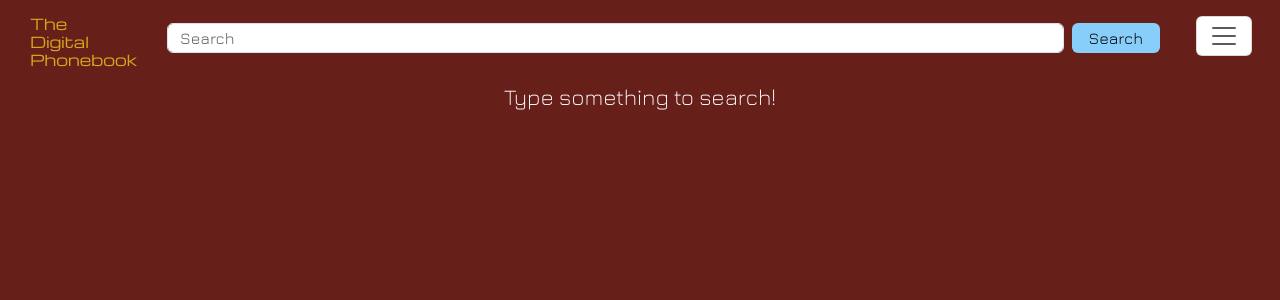
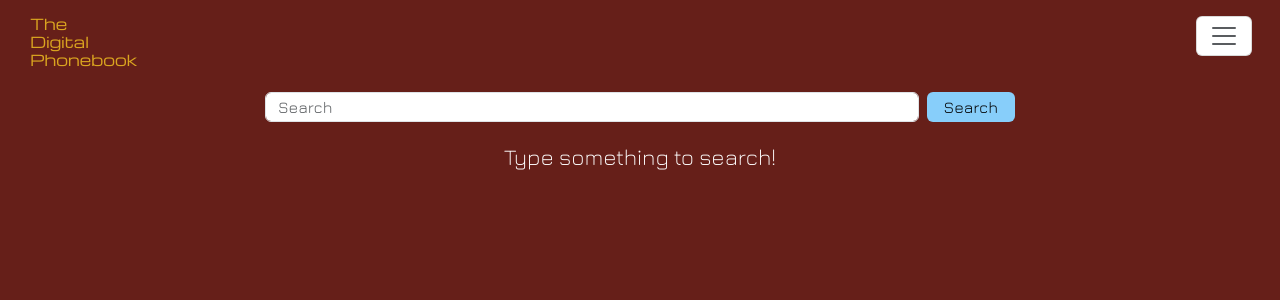
Before and after one commit to OrangeRectanglePerson/cs6131-assignment1, a Vue app: page /search in a window 1280 px wide. Shown: the top 300 px of the page. Built offline with nearby package versions, Linux system fonts and the light colour scheme.

Commit message:
moved search bar down

```diff
--- a/src/components/SearchResultBig.vue
+++ b/src/components/SearchResultBig.vue
@@ -22,7 +22,7 @@ defineProps({
 .search-result-container {
   display: grid;
   border: solid;
-  border-width: 0.1em 0;
+  border-width: 1px 0;
   border-image: linear-gradient(to right, transparent 0%, white 10% 90%, transparent 100%) 1;
   grid-row-gap: 1em;
   padding: 1em 0;
--- a/src/views/SearchView.vue
+++ b/src/views/SearchView.vue
@@ -55,7 +55,10 @@ function new_search() {
         Phonebook
       </h1>
 
-      <form class="d-flex searchbar" role="search" v-on:submit="search_btn">
+
+    </div>
+
+    <form class="d-flex searchbar" role="search" v-on:submit="search_btn">
         <input
           class="form-control me-2"
           type="search"
@@ -66,7 +69,6 @@ function new_search() {
         />
         <button class="btn" type="submit">Search</button>
       </form>
-    </div>
 
     <div class="search-querier-wrapper">
       <Transition>
@@ -143,13 +145,11 @@ main {
 }
 
 .searchbar {
-  height: 2em;
-  width: auto;
-  margin-top: 0.5em;
-  margin-left: 2em;
-  margin-right: 7em;
-  grid-column: 2;
-  font-weight: 400;
+	height: 2em;
+	margin: 1em auto;
+	font-weight: 400;
+	width: 50em;
+	max-width: 90vw;
 }
 
 .btn {
@@ -225,10 +225,6 @@ main {
   .top {
     grid-template-columns: auto;
   }
-  .searchbar {
-    margin: 0 2.5vw;
-    grid-column: 1;
-  }
 
   .search-querier {
     font-size: larger;
```
